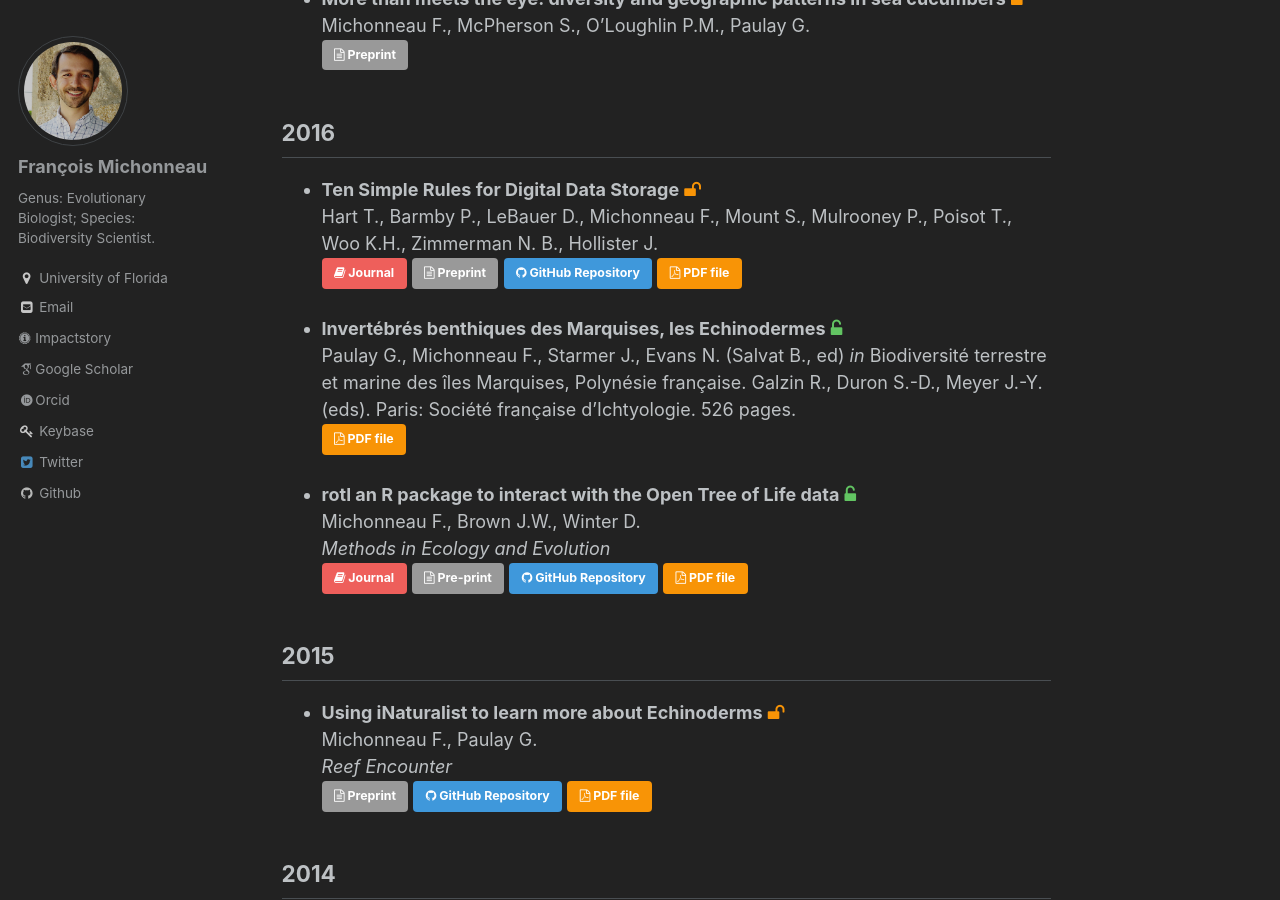
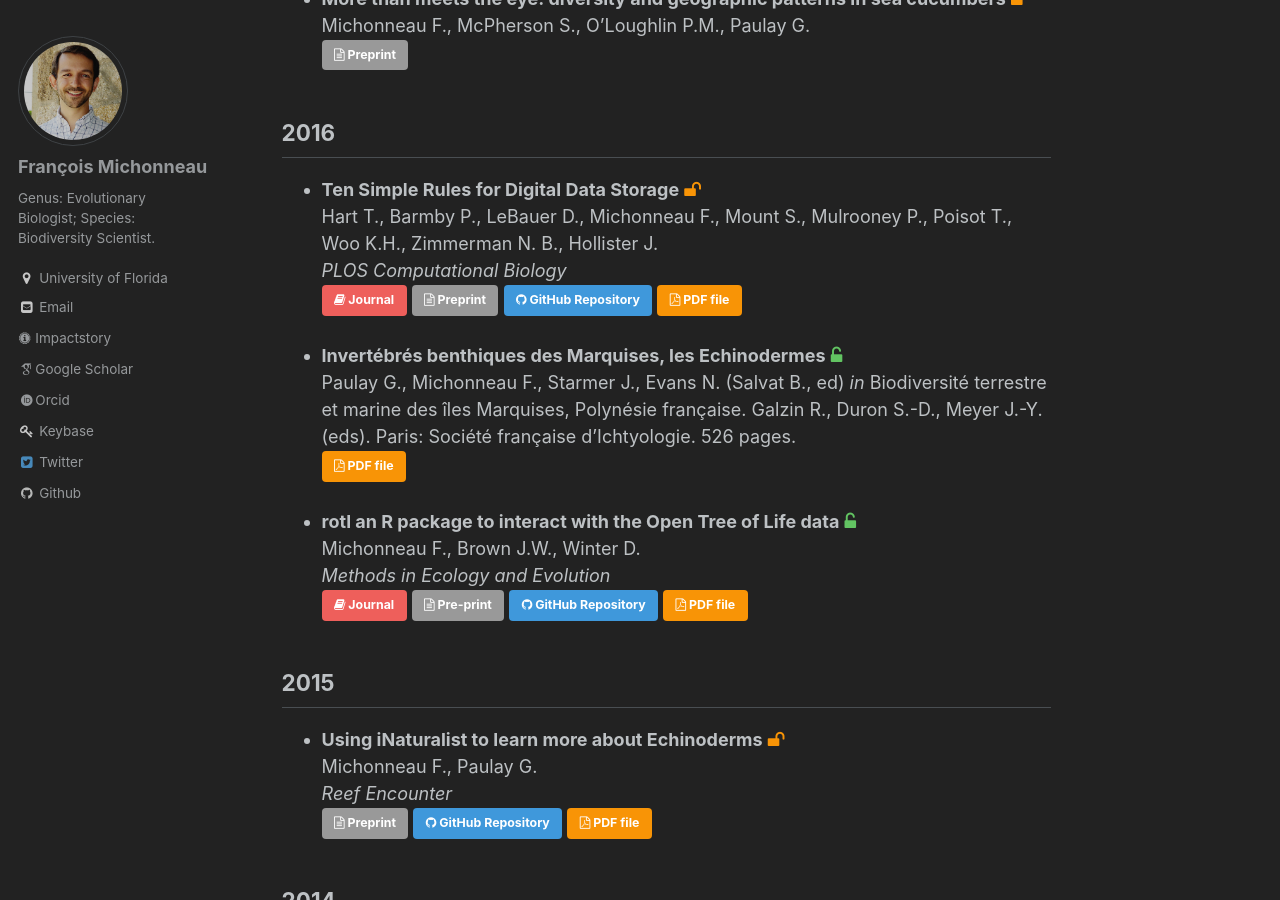
Before and after one commit to fmichonneau/francoismichonneau.net, a Jekyll site: the page built from _pages/publications.md, in a window 1280 px wide and 900 px high, scrolled down 579 px. Built offline with Jekyll 4.4.1, drawn with Linux system fonts in a browser that asks for light colours; some web fonts are replaced.

Commit message:
add journal title

```diff
--- a/_pages/publications.md
+++ b/_pages/publications.md
@@ -49,6 +49,7 @@ I strive to make all the outputs from my research accessible. Below, in addition
 
 * **Ten Simple Rules for Digital Data Storage** <i class="fa fa-unlock" aria-hidden="true" style="color: #f89406"></i> <br>
   Hart T., Barmby P., LeBauer D.,  Michonneau F.,  Mount S., Mulrooney P., Poisot T., Woo K.H., Zimmerman N. B., Hollister J.<br>
+  *PLOS Computational Biology*<br>
   [<i class="fa fa-book" aria-hidden="true"></i> Journal](https://doi.org/10.1371/journal.pcbi.1005097){: .btn .btn--small .btn--danger}
   [<i class="fa fa-file-text-o" aria-hidden="true"></i> Preprint](https://doi.org/10.7287/peerj.preprints.1448v2){: .btn .btn--small}
   [<i class="fa fa-github" aria-hidden="true"></i> GitHub Repository](https://github.com/emhart/10-simple-rules-data-storage){: .btn .btn--small .btn--info}
```
Also changed, not shown: 3 other files.
